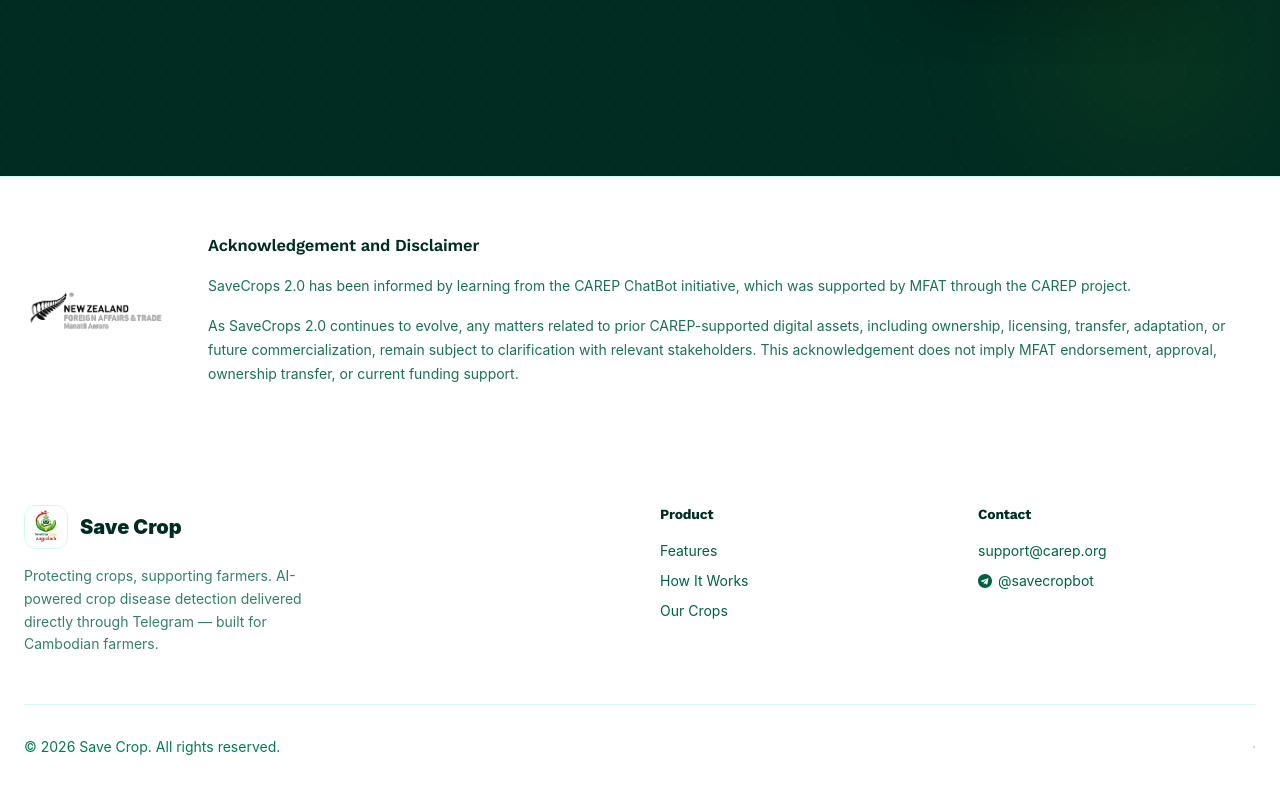
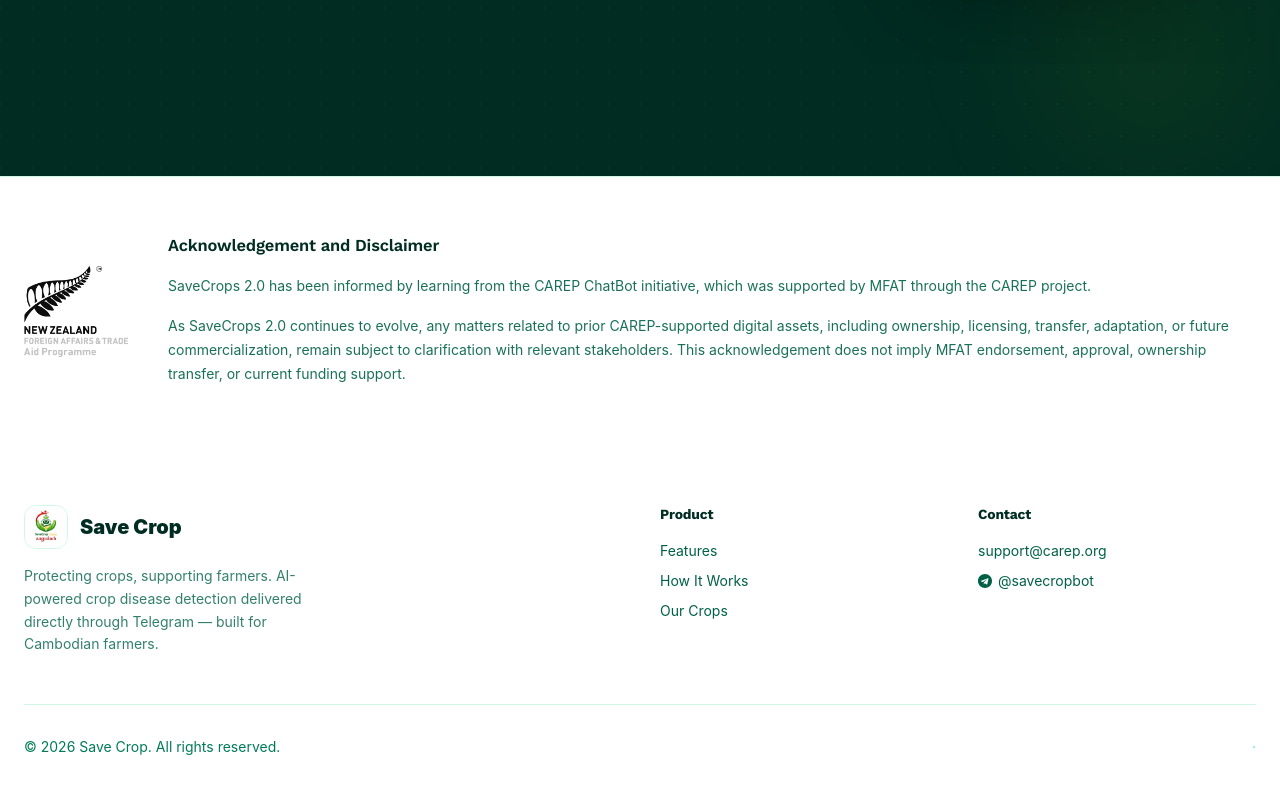
Before and after one commit to SCI-Dev-Team/carep-admin-dashboard, a Next.js app: page / in a window 1280 px wide. Shown: the part 6657-7450 px from the top of the page. Built offline with nearby package versions, Linux system fonts and the light colour scheme; a web font is replaced by a local one.

Commit message:
Update AcknowledgementSection with new logo image and adjust dimensions

```diff
--- a/app/components/landing/section/AcknowledgementSection.tsx
+++ b/app/components/landing/section/AcknowledgementSection.tsx
@@ -13,13 +13,13 @@
       <div className="mx-auto max-w-7xl">
         <ScrollReveal>
           <div className="flex flex-col gap-8 sm:flex-row sm:items-center sm:gap-10">
-            <div className="flex w-full shrink-0 justify-center sm:w-36 sm:pt-1">
+            <div className="flex w-full shrink-0 justify-center sm:w-26 sm:pt-1">
               <Image
-                src="/logo/mfat_logo.svg"
+                src="/logo/mfat_logo.jpg"
                 alt={copy.footer.mfatLogoAlt}
-                width={200}
-                height={60}
-                className="h-12 w-auto object-contain object-center opacity-95"
+                width={400}
+                height={120}
+                className="h-28 w-auto max-w-full object-contain object-center opacity-95"
               />
             </div>
             <div className="min-w-0 flex-1 text-center sm:text-left">
```
Also changed, not shown: public/logo/mfat_logo.jpg (added).
